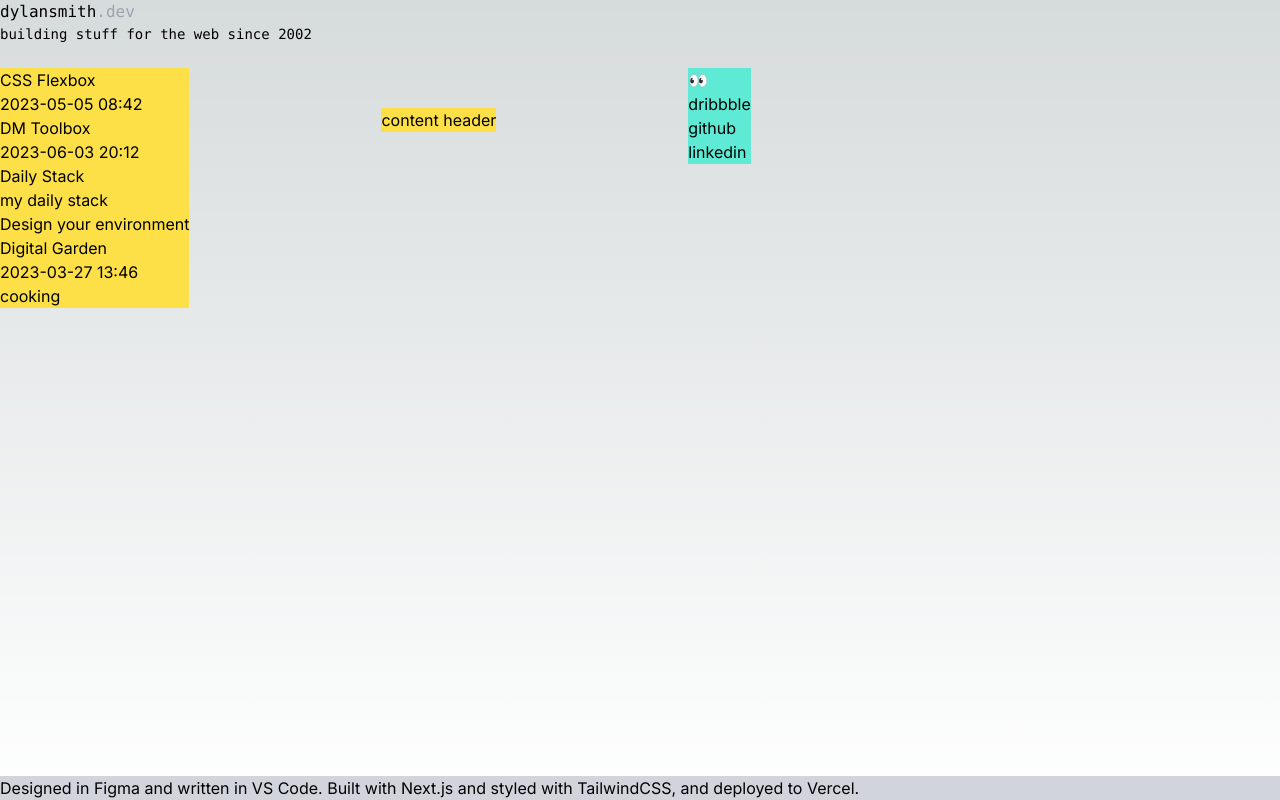
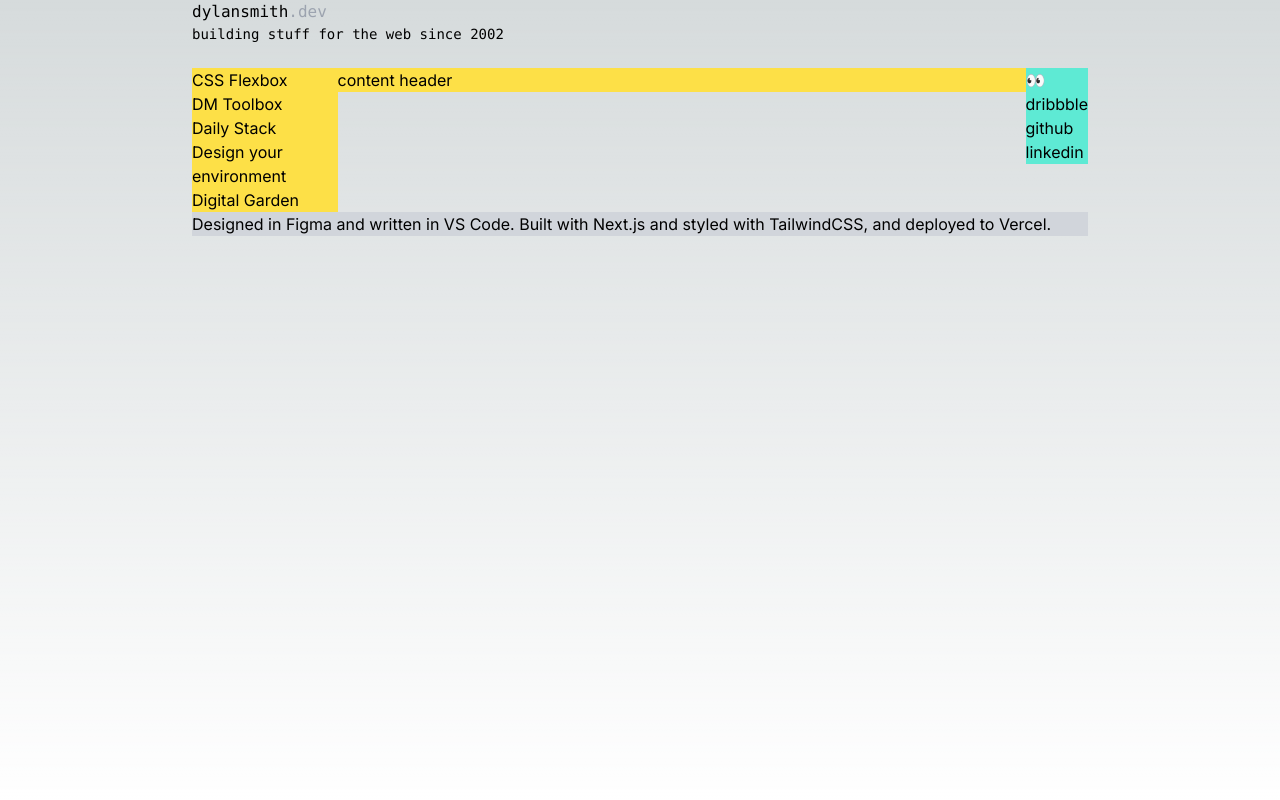
Before and after one commit to dylpckl/dsdev, a Next.js app: page / in a window 1280 px wide. Built offline with nearby package versions, Linux system fonts and the light colour scheme.

Commit message:
Structural updates

```diff
--- a/components/PostPreview.tsx
+++ b/components/PostPreview.tsx
@@ -4,11 +4,15 @@ import { PostMetadata } from "./PostMetadata";
 const PostPreview = (props: PostMetadata) => {
   return (
     <div>
-      <Link href={`/posts/${props.slug}`}>
+      <Link
+        className="flex justify-between"
+        href={`/posts/${props.slug}`}
+      >
         <h2>{props.slug}</h2>
+
+        {/* <p>{props.dateCreated}</p> */}
       </Link>
-      <p>{props.subtitle}</p>
-      <p>{props.dateCreated}</p>
+      {/* <p>{props.subtitle}</p> */}
     </div>
   );
 };
--- a/posts/Daily Stack.md
+++ b/posts/Daily Stack.md
@@ -1,5 +1,5 @@
 ---
-dateCreated:
+dateCreated: 2023-06-03 20:12
 subtitle: my daily stack
 ---
 
@@ -111,7 +111,6 @@ subtitle: my daily stack
 - 22:30 Wind Down Routine
   - Hot shower
   - shave
-  - masturbate
 - cool, dark room [^1]
 - Asleep by 23:30
 
@@ -129,9 +128,7 @@ subtitle: my daily stack
 
 # Wind Down Routine
 
--
-
----
+- ***
 
 # References
 
--- a/posts/Design your environment.md
+++ b/posts/Design your environment.md
@@ -1,26 +1,29 @@
 ---
-dateCreated:
+dateCreated: 2023-06-03 20:12
 status: #idea
 topics: [[Productivity]]
 tags: #habit #productivity #tenet
 ---
 
 # Design your environment
+
 Designing your environment means placing or removing items in your space to reduce friction on the habits you are trying to build or break.
 
 - https://www.youtube.com/watch?v=jNyYrvyJ9oo
 - how does my environment reinforce the identity of the person:
-	- i dont want to be
-	- i want to be
+  - i dont want to be
+  - i want to be
 
 How can I apply this idea?
+
 - Place my vitamins on my desk so that I can't forget to take them after breakfast
-	- [[Vitamins]]
+  - [[Vitamins]]
 - Put my workout clothes on the dresser the night before
-	- [[Daily Stack]]
-	- [[Exercise]]
-
+  - [[Daily Stack]]
+  - [[Exercise]]
 
 ---
+
 # References
+
 [[Atomic Habits]]
--- a/posts/cooking.md
+++ /dev/null
@@ -1 +0,0 @@
-- double the recipe and eat leftovers the next day?
--- a/src/app/layout.tsx
+++ b/src/app/layout.tsx
@@ -12,8 +12,6 @@ export const metadata: Metadata = {
   description: "Generated by create next app",
 };
 
-
-
 export default function RootLayout({
   children,
 }: {
@@ -26,9 +24,9 @@ export default function RootLayout({
       {...post}
     />
   ));
+
   const header = (
-    <header>
-      <div className="w-full font-mono mb-6 flex flex-col">
+    <header className="w-full font-mono mb-6 flex flex-col">
       <Link href="/">
         <div className="flex">
           <span>dylansmith</span>
@@ -39,42 +37,43 @@ export default function RootLayout({
       <span className=" text-sm font-mono">
         building stuff for the web since 2002
       </span>
-      </div>
     </header>
   );
 
   const footer = (
-    <div className="bg-gray-300 text-black">
+    <footer className="bg-gray-300 text-black">
       Designed in Figma and written in VS Code. Built with Next.js and styled
       with TailwindCSS, and deployed to Vercel.
-    </div>
+    </footer>
   );
 
-  const nav = <nav className="bg-yellow-300 text-black">{postPreviews}</nav>;
+  const nav = (
+    <nav className="bg-yellow-300 w-fit text-black">{postPreviews}</nav>
+  );
 
   const connect = (
-    <div className="bg-teal-300 flex flex-col h-fit">
+    <div className="bg-teal-300 flex text-black flex-col h-fit">
       <span>👀</span>
-      <span>dribbble</span>
-      <span>github</span>
-      <span>linkedin</span>
+      <a href="https://dribbble.com/dylpckl">dribbble</a>
+      <a href="https://github.com/dylpckl">github</a>
+      <a href="https://www.linkedin.com/in/dylanjbsmith/">linkedin</a>
     </div>
   );
 
   return (
-    <html lang="en">
-      <body
-        className={`${inter.className} flex flex-col justify-between h-screen`}
+    <html
+      lang="en"
+      className={`${inter.className} flex flex-col mx-48 h-screen overflow-hidden`}
     >
+      <body className="flex flex-col justify-between">
+        {header}
         <div className="flex flex-col">
-          {header}
           <div className="flex">
             {nav}
             {children}
             {connect}
           </div>
         </div>
-
         {footer}
       </body>
     </html>
--- a/src/app/page.tsx
+++ b/src/app/page.tsx
@@ -18,7 +18,7 @@ export default function Home() {
   //   </div>
   // ));
   return (
-    <main className="flex flex-col px-48 py-10">
+    <main className="w-full">
       {/* Body */}
       <div className="flex gap-8">
         {/* Content */}
--- a/src/app/posts/[slug]/page.tsx
+++ b/src/app/posts/[slug]/page.tsx
@@ -23,7 +23,7 @@ const PostPage = (props: any) => {
   const slug = props.params.slug;
   const post = getPostContent(decodeURI(slug)); // decodeURI handles spaces and other problematic characters
   return (
-    <div>
+    <div className="h-full overflow-y-auto">
       <h1>this is a post: {slug}</h1>
       <p>{post.data.dateCreated}</p>
       <Markdown>{post.content}</Markdown>
```
Lines whose indentation alone changed are shown as unchanged.
